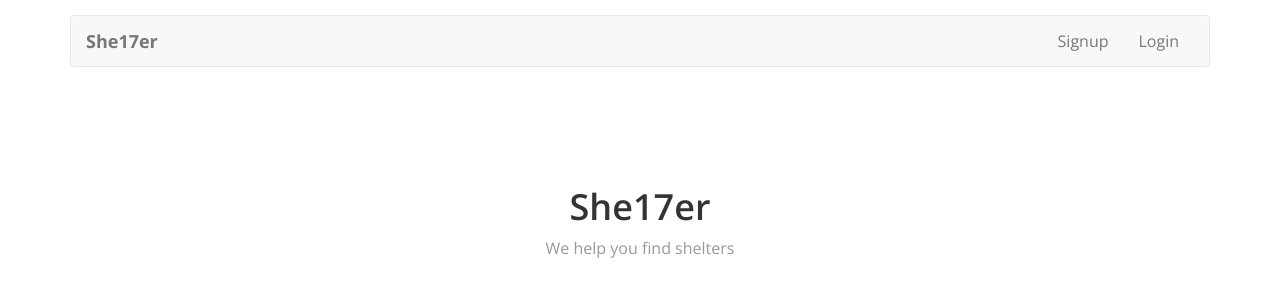
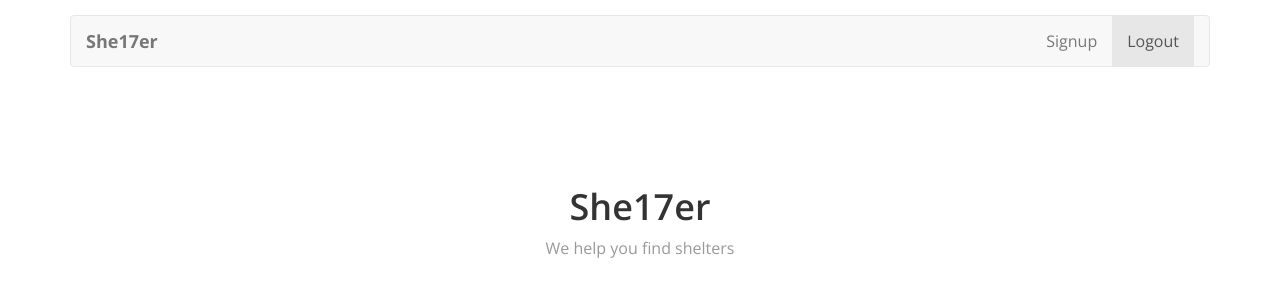
Before and after one commit to she17er/findabed, a React (Create React App) app: page / in a window 1280 px wide. Shown: the top 300 px of the page. Built offline with nearby package versions, Linux system fonts and the light colour scheme.

Commit message:
trying to do conditional rendering

```diff
--- /dev/null
+++ b/src/containers/LoggedIn.css
@@ -0,0 +1,21 @@
+.Home .lander {
+  padding: 80px 0;
+  text-align: center;
+}
+
+.Home .lander h1 {
+  font-family: "Open Sans", sans-serif;
+  font-weight: 600;
+}
+
+.Home .lander p {
+  color: #999;
+}
+
+.App {
+  margin-top: 15px;
+}
+
+.App .navbar-brand {
+  font-weight: bold;
+}
--- a/src/containers/LoggedIn.js
+++ b/src/containers/LoggedIn.js
@@ -1,6 +1,5 @@
 import React, { Component } from "react";
-import "./Home.css";
-import "../App.css";
+import "./LoggedIn.css";
 import { Link } from "react-router-dom";
 import { Nav, Navbar } from "react-bootstrap";
 import Routes from "../Routes";
@@ -13,8 +12,7 @@ export default class LoggedIn extends Component {
   }
   render() {
     return (
-      <div className="Home">
-        <div className="lander">
+        <div className = "App container">
             <Navbar fluid collapseOnSelect>
               <Navbar.Header>
                 <Navbar.Brand>
@@ -30,9 +28,6 @@ export default class LoggedIn extends Component {
               </Navbar.Collapse>
             </Navbar>
             <Routes />
-          <h1>She17er</h1>
-          <p>We help you find shelters</p>
-        </div>
       </div>
     );
   }
--- a/src/index.js
+++ b/src/index.js
@@ -1,6 +1,6 @@
 import React from "react";
 import ReactDOM from "react-dom";
-import { BrowserRouter as Router } from "react-router-dom";
+import { Switch, BrowserRouter as Router } from "react-router-dom";
 import App from "./App";
 import LoggedIn from "./containers/LoggedIn"
 import registerServiceWorker from "./registerServiceWorker";
@@ -16,7 +16,7 @@ function decide(props) {
 }
 ReactDOM.render(
   <Router>
-    <App />
+     <LoggedIn/>
   </Router>,
   document.getElementById("root")
 );
```
